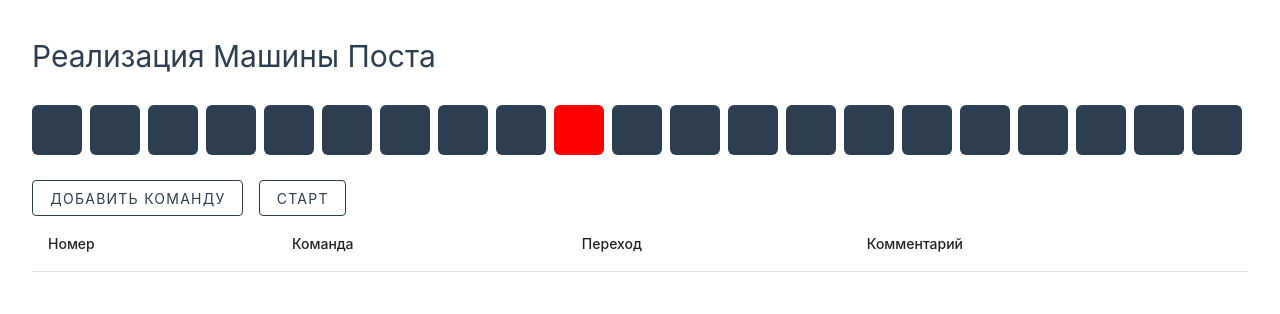
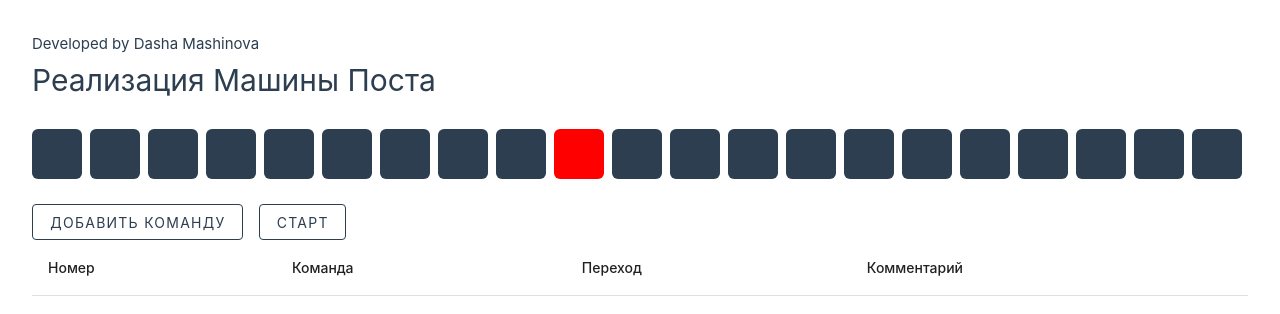
Before and after one commit to newsedative/Post_machine, a Vue app in the folder frontend/: page / in a window 1280 px wide. Shown: the top 314 px of the page. Built offline with nearby package versions, Linux system fonts and the light colour scheme.

Commit message:
теперь по шагам, а не всё сразу

```diff
--- a/frontend/src/components/HelloWorld.vue
+++ b/frontend/src/components/HelloWorld.vue
@@ -162,6 +162,9 @@ async function startMachine() {
 </script>
 
 <template>
+  <div>
+    Developed by Dasha Mashinova
+  </div>
   <div class="main">
     <div class="main-title">
       <h1>Реализация Машины Поста </h1>
```
